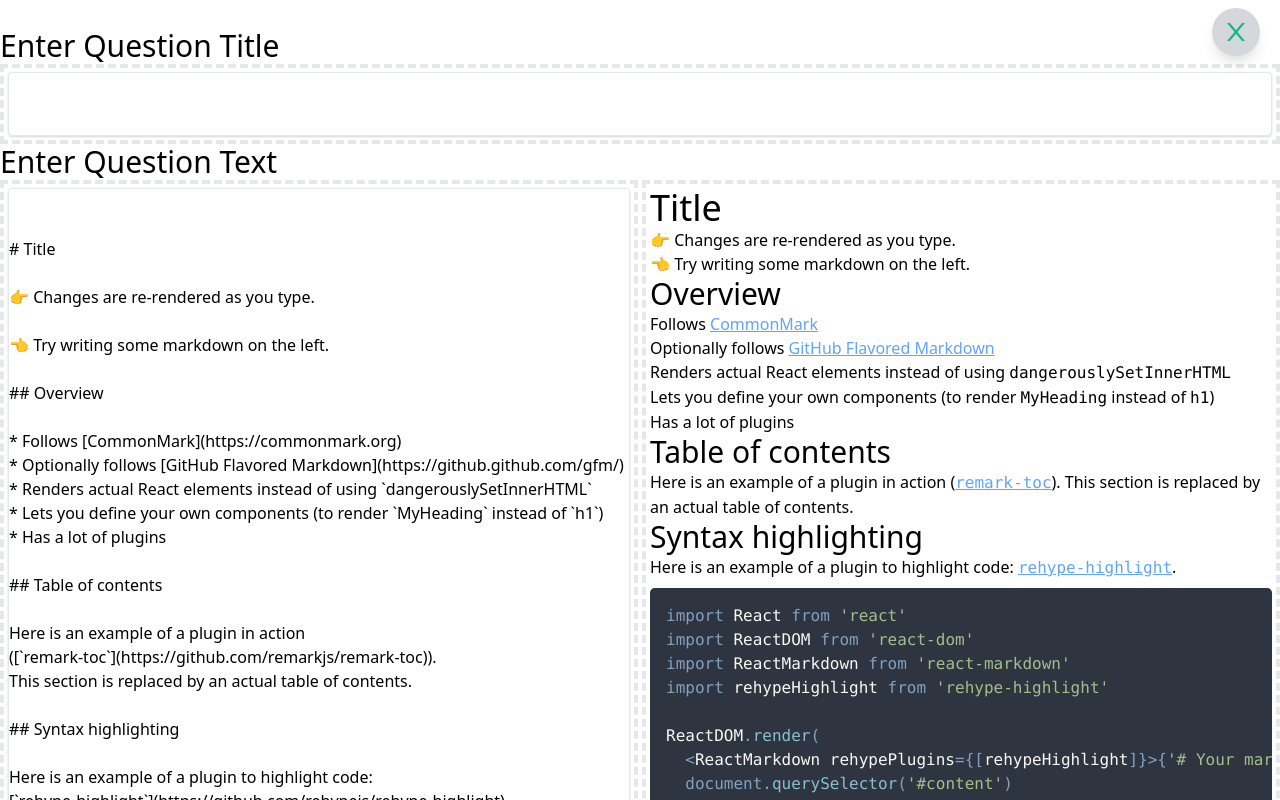
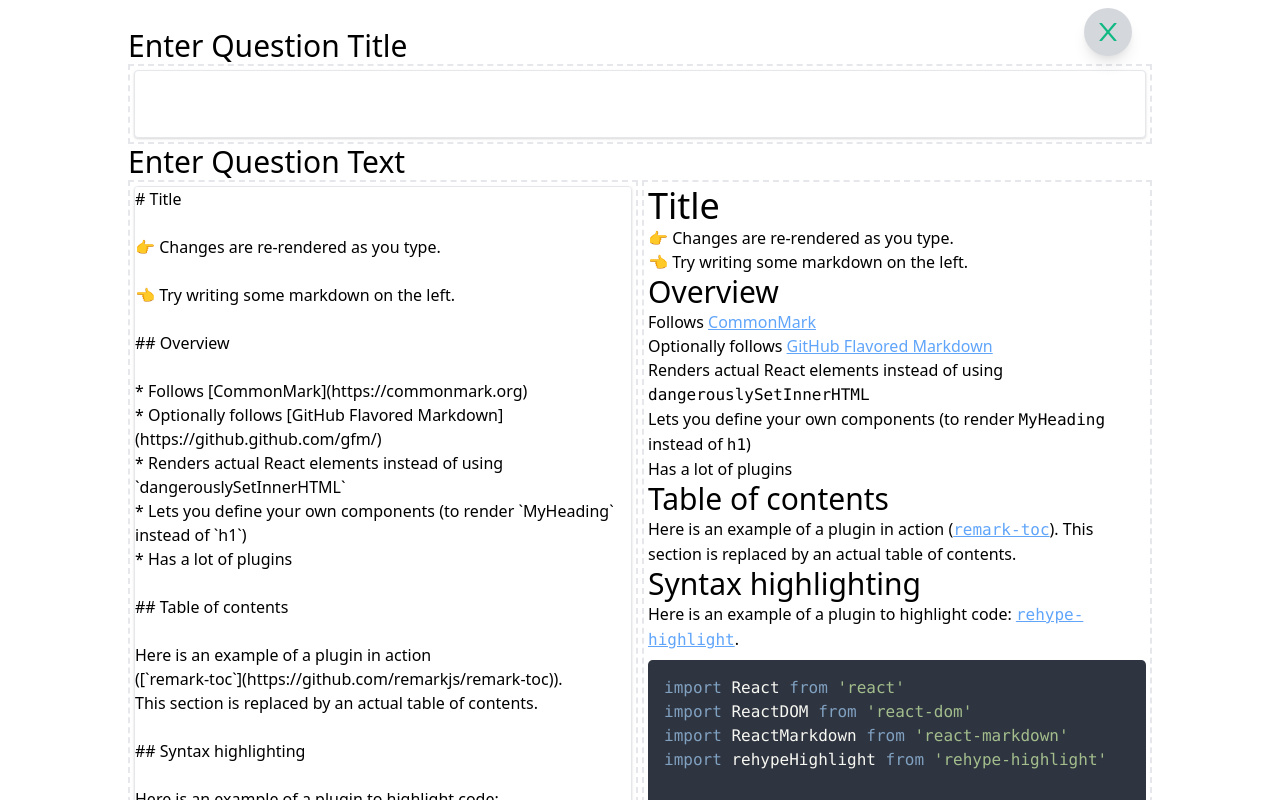
Before and after one commit to MohammedAl-Rowad/sabriz, a React (Create React App) app: page / in a window 1280 px wide. Both pictures are taken after a click on the element "Click here to add questions". Built offline with nearby package versions, Linux system fonts and the light colour scheme.

Commit message:
Change default markdown value

```diff
--- a/src/components/SideBar/CodeAdder.tsx
+++ b/src/components/SideBar/CodeAdder.tsx
@@ -10,7 +10,7 @@ const CodeAdder = ({ toogleCodeAdderOpen }: any) => {
   const [markdown, setMarkDown] = useState(defaultVal)
 
   return (
-    <div className="w-screen bg-white dark:bg-gray-900 overflow-auto">
+    <div className="w-screen bg-white dark:bg-gray-900 overflow-auto pl-32 pr-32">
       <div className="flex justify-end mr-5 h-5 mb-2">
         <div
           className="sidebar-icon margin ml-0 mr-0"
@@ -20,7 +20,7 @@ const CodeAdder = ({ toogleCodeAdderOpen }: any) => {
         </div>
       </div>
       <h2 className="text-3xl dark:text-white">Enter Question Title</h2>
-      <section className="border-dashed border-4 border-light-blue-500 h-20 p-1">
+      <section className="border-dashed border-2 border-light-blue-500 h-20 p-1">
         <input
           type="text"
           className="w-full h-full shadow appearance-none border rounded text-5xl dark:bg-gray-900 dark:text-white"
@@ -28,7 +28,7 @@ const CodeAdder = ({ toogleCodeAdderOpen }: any) => {
       </section>
       <h2 className="text-3xl dark:text-white">Enter Question Text</h2>
       <section className="grid grid-cols-2 gap-1">
-        <section className="border-dashed border-4 border-light-blue-500  p-1">
+        <section className="border-dashed border-2 border-light-blue-500  p-1">
           <textarea
             value={markdown}
             onChange={({ target: { value } }) => {
@@ -37,9 +37,9 @@ const CodeAdder = ({ toogleCodeAdderOpen }: any) => {
             className="w-full h-full shadow appearance-none border rounded dark:bg-gray-900 dark:text-white"
           />
         </section>
-        <section className="border-dashed border-4 border-light-blue-500 p-1 overflow-auto">
+        <section className="border-dashed border-2 border-light-blue-500 p-1 overflow-auto">
           <ReactMarkdown
-            className="dark:bg-gray-900 dark:text-white"
+            className="dark:bg-gray-900 dark:text-white max-h-screen"
             children={markdown}
             remarkPlugins={[remarkGfm]}
             components={{
--- a/src/components/SideBar/defaultMarkDown.ts
+++ b/src/components/SideBar/defaultMarkDown.ts
@@ -1,6 +1,4 @@
-export default `
-
-# Title
+export default `# Title
 
 👉 Changes are re-rendered as you type.
 
```
